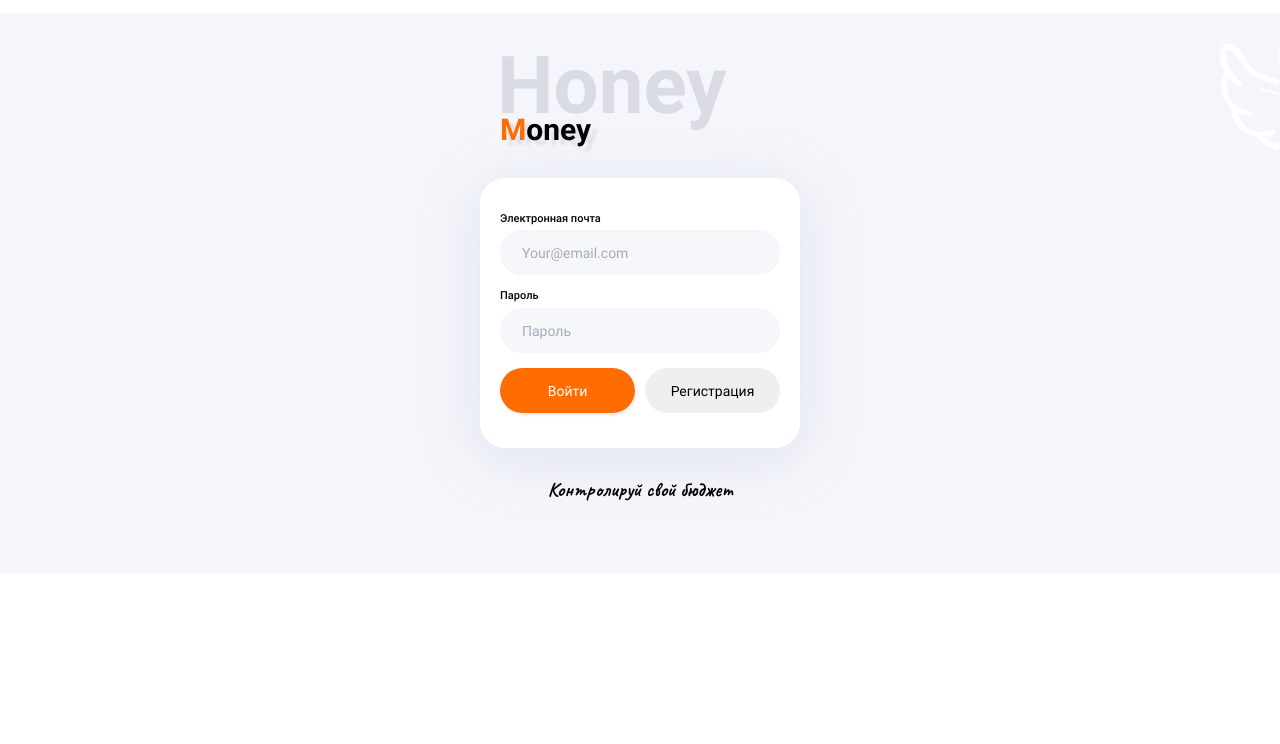
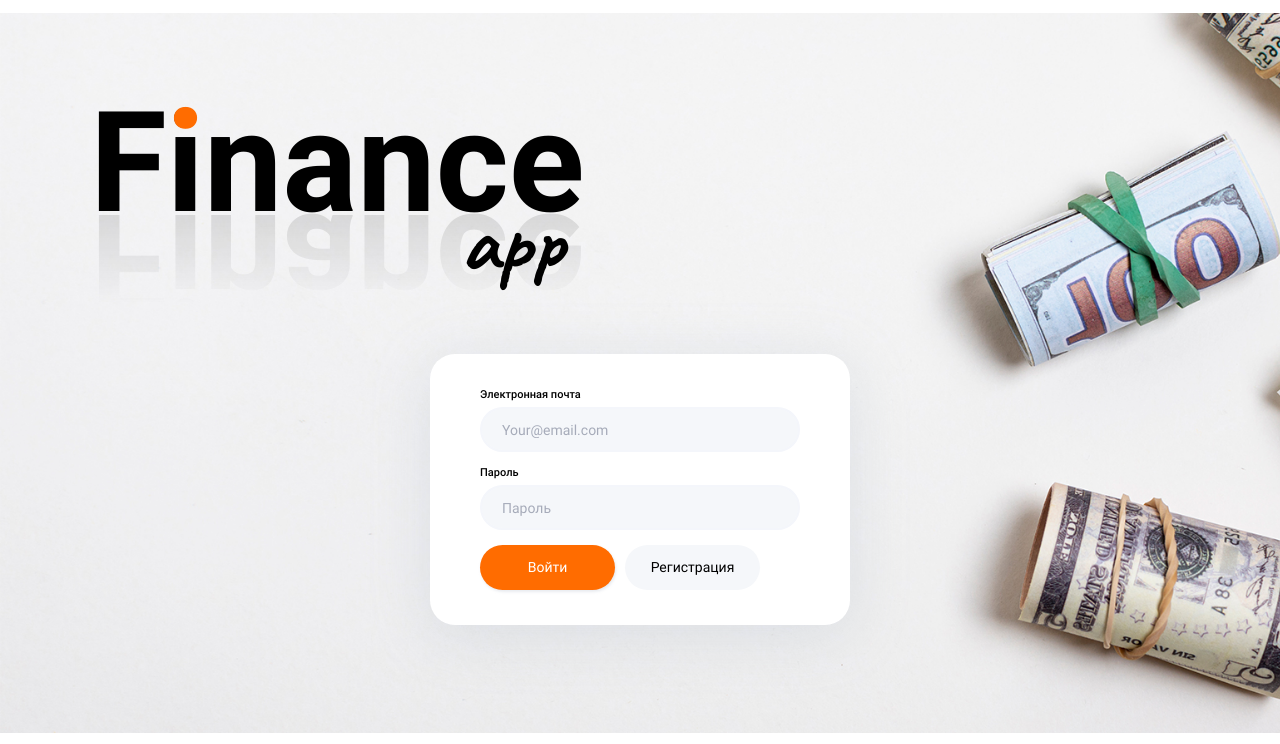
Before and after one commit to salikovskiy/honey-money, a React app: page /auth in a window 1280 px wide. Shown: the part 56-800 px from the top of the page. Built offline with nearby package versions, Linux system fonts and the light colour scheme.

Commit message:
added final css changes

```diff
--- a/src/components/AuthForm/AuthForm.css
+++ b/src/components/AuthForm/AuthForm.css
@@ -4,6 +4,7 @@
   padding: 35px 20px;
   border-radius: 25px;
   box-shadow: 0px 9px 57px 0px rgba(170, 178, 197, 0.28);
+  margin: 0 auto;
   margin-bottom: 30px;
 }
 
@@ -25,12 +26,20 @@
   border-style: solid;
   background-color: rgb(245, 247, 250);
   margin-bottom: 15px;
+  outline: none;
+  padding-left: 20px;
+}
+
+.input:focus,
+.input:hover,
+.input:active {
+  border-radius: 50px;
+  border: 2px solid #ff6c00;
 }
 
 .input::placeholder {
   font-size: 14px;
   color: #a6abb9;
-  padding-left: 20px;
 }
 
 .button-orange {
@@ -44,13 +53,41 @@
   margin-right: 10px;
   background-color: #ff6c00;
   box-shadow: 1px 1.732px 3px 0px rgba(170, 178, 197, 0.29);
+  outline: none;
+}
+
+.button-orange:hover,
+.button-orange:active {
+  background-color: #e25e00;
 }
 
 .button {
   font-family: 'Roboto', sans-serif;
+  background-color: #f5f7fa;
   border-radius: 50px;
   font-size: 14px;
   height: 45px;
   border: none;
   width: 135px;
+  outline: none;
 }
+
+.button:hover,
+.button:active {
+  background-color: #dfe2e6;
+}
+
+@media (min-width: 768px) {
+  .wrapper {
+    width: 420px;
+    position: relative;
+  }
+
+  .container-wr {
+    width: 320px;
+    margin: 0 auto;
+  }
+}
+
+@media (min-width: 1240px) {
+}
--- a/src/components/AuthForm/AuthForm.js
+++ b/src/components/AuthForm/AuthForm.js
@@ -6,6 +6,7 @@ class AuthForm extends Component {
   render() {
     return (
       <div className="wrapper">
+        <div className="container-wr">
           <form>
             <label htmlFor="email" className="label">
               Электронная почта
@@ -24,6 +25,7 @@ class AuthForm extends Component {
             <button className="button">Регистрация</button>
           </form>
         </div>
+      </div>
     );
   }
 }
--- a/src/pages/authPage/AuthPage.css
+++ b/src/pages/authPage/AuthPage.css
@@ -13,6 +13,7 @@
   background-image: url('../../assets/img/svg/rectangle.svg');
   background-repeat: no-repeat;
   background-size: cover;
+  background-position: bottom;
   position: relative;
   padding-bottom: 45px;
   min-height: 70vh;
@@ -31,6 +32,10 @@
 .container {
   width: 320px;
   margin: 0 auto;
+}
+
+.desktop-h2 {
+  display: none;
 }
 
 .h2 {
@@ -64,7 +69,110 @@
   text-align: center;
 }
 
-.footer {
-  height: 50px;
-  background-color: #f5f7fa;
+.table-text {
+  display: none;
 }
+
+@media (min-width: 768px) {
+  .container {
+    width: 500px;
+  }
+
+  .h2 {
+    font-size: 65px;
+    margin-bottom: 30px;
+    margin-left: 35px;
+  }
+
+  .h2::before {
+    font-size: 162px;
+    top: -150px;
+    left: -6px;
+  }
+
+  .h2::after {
+    content: '';
+    width: 690px;
+    height: 245px;
+    position: absolute;
+    left: -137px;
+    top: 40px;
+    background-image: url('../../assets/img/wings-tablet.png');
+  }
+
+  .main {
+    padding-top: 200px;
+    background-position: bottom 150px left 0;
+  }
+
+  .main::before {
+    background-image: none;
+  }
+
+  .table-text {
+    display: inline;
+  }
+}
+
+@media (min-width: 1240px) {
+  .container {
+    width: 1100px;
+  }
+  .main {
+    background-image: url('../../assets/img/img.jpg');
+    background-size: 130%;
+    background-position: left;
+    height: 90vh;
+    padding-top: 70px;
+  }
+
+  .h2 {
+    display: none;
+  }
+
+  .desktop-h2 {
+    display: block;
+    font-family: 'Roboto', sans-serif;
+    font-weight: 700;
+    font-size: 140px;
+    font-style: bold;
+    margin-bottom: 110px;
+    position: relative;
+  }
+
+  .desktop-h2:before {
+    content: 'Finance';
+    position: absolute;
+    top: -30px;
+    left: 0px;
+    transform-origin: bottom;
+    transform: rotateX(180deg);
+    line-height: 1em;
+    background: linear-gradient(0deg, #00000033 0, rgba(255, 255, 255, 0) 80%);
+    -webkit-background-clip: text;
+    color: rgba(0, 0, 0, 0);
+    opacity: 0.7;
+  }
+
+  .desktop-h2:after {
+    content: '.';
+    position: absolute;
+    left: 75px;
+    top: -88px;
+    color: #ff6c00;
+    font-size: 145px;
+  }
+
+  .desktop-span {
+    position: absolute;
+    font-family: 'Caveat', cursive;
+    font-size: 86px;
+    left: 370px;
+    top: 110px;
+    color: #000000;
+  }
+
+  .p {
+    display: none;
+  }
+}
--- a/src/pages/authPage/AuthPage.js
+++ b/src/pages/authPage/AuthPage.js
@@ -1,6 +1,7 @@
 import React, { Component } from 'react';
 import AuthForm from '../../components/AuthForm/AuthForm';
 import logo from '../../assets/img/logo/svg/logo_146x34.svg';
+
 import './AuthPage.css';
 
 class AuthPage extends Component {
@@ -18,8 +19,14 @@ class AuthPage extends Component {
             <h2 className="h2">
               <span className="letter">M</span>oney
             </h2>
+            <h2 className="desktop-h2">
+              Finance <span className="desktop-span">app</span>
+            </h2>
+
             <AuthForm />
-            <p className="p">Контролируй свой бюджет</p>
+            <p className="p">
+              Контролируй свой бюджет <span className="table-text">с нами</span>
+            </p>
           </div>
         </main>
       </>
```
Also changed, not shown: src/assets/img/wings-tablet.png (added). Lines whose indentation alone changed are shown as unchanged.
